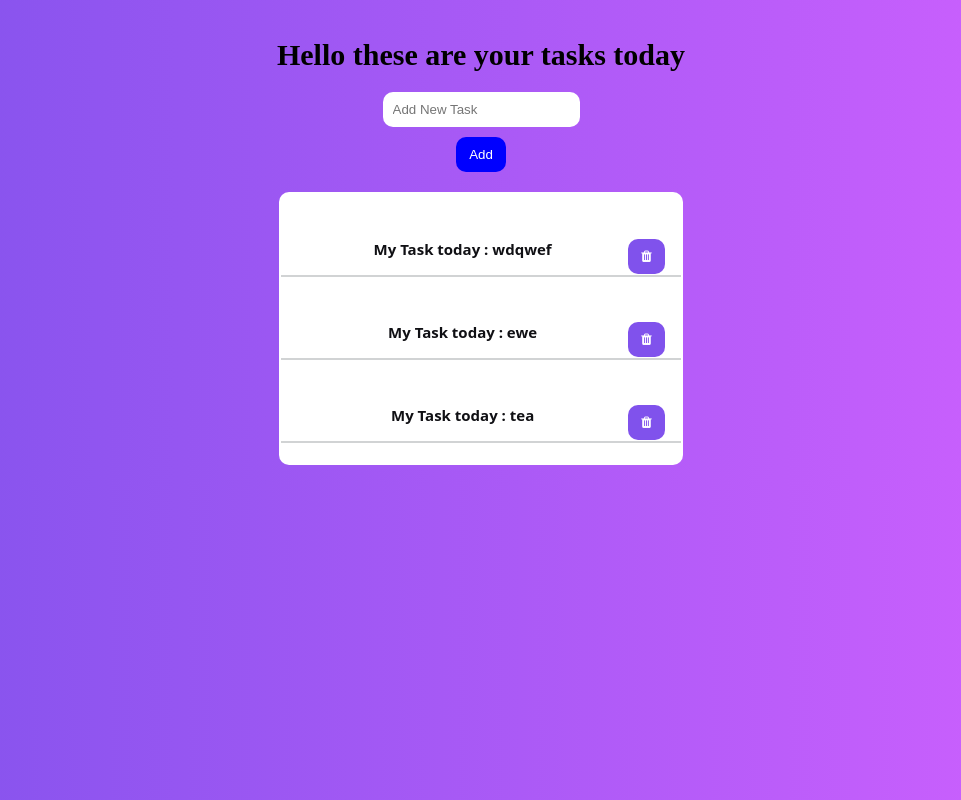
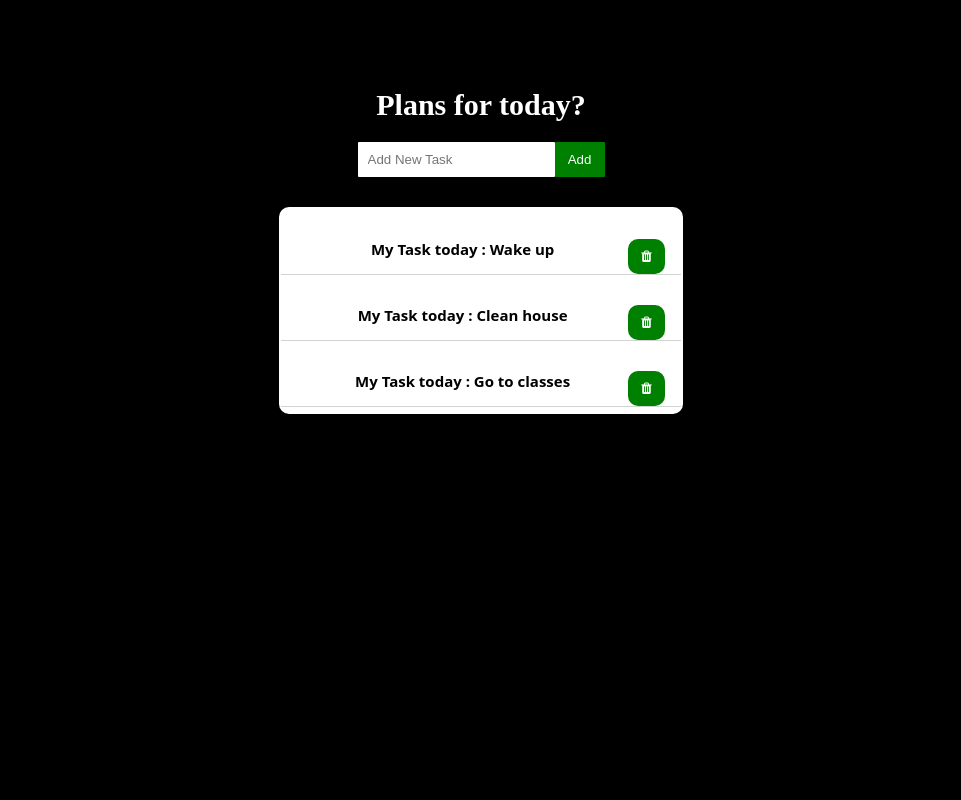
Before and after one commit to gabrielblue/Todolidt, a React (Create React App) app: page / in a window 1280 px wide. Shown: the whole page, without its empty margins (159-1120 px from the left). Built offline with nearby package versions, Linux system fonts and the light colour scheme; data requests are answered from the project's data file.

Commit message:
First commit

```diff
--- a/data/db.json
+++ b/data/db.json
@@ -1,16 +1,16 @@
 {
   "todos": [
     {
-      "id": "5d91",
-      "title": "wdqwef"
+      "id": "98b6",
+      "title": "Wake up"
     },
     {
-      "id": "cb37",
-      "title": "ewe"
+      "id": "db2a",
+      "title": "Clean house"
     },
     {
-      "id": "2e14",
-      "title": "tea"
+      "id": "d116",
+      "title": "Go to classes"
     }
   ]
 }
--- a/public/index.html
+++ b/public/index.html
@@ -14,9 +14,7 @@
     <link rel="apple-touch-icon" href="%PUBLIC_URL%/logo192.png" />
     <style>
       body{
-        background: linear-gradient(90deg,
-          #8052ec,
-          #d161ff);
+        background-color: black;
       }
     </style>
     <!--
--- a/src/App.css
+++ b/src/App.css
@@ -1,5 +1,6 @@
 .App {
   text-align: center;
+
 }
 
 .App-logo {
@@ -14,7 +15,7 @@
 }
 
 .App-header {
-  background-color: #282c34;
+  background-color: wheat;
   min-height: 100vh;
   display: flex;
   flex-direction: column;
--- a/src/components/Home.js
+++ b/src/components/Home.js
@@ -4,7 +4,7 @@ import TodoForm from "./TodoForm";
 const Home = () => {
     return (
         <div className="home">
-            <h1>Hello these are your tasks today</h1>
+            <h1>Plans for today?</h1>
             <div>
             <TodoForm/>
             <TodoList />
--- a/src/components/TodoForm.js
+++ b/src/components/TodoForm.js
@@ -23,7 +23,7 @@ const TodoForm = () => {
                 autoClose: 3000,
             })
         } else (
-        axios.post('http://localhost:5000/todos', data)
+        axios.post('http://localhost:4000/todos', data)
             .then(res => {
                 toast.success('New todo has been created successfully', {
                     position: toast.POSITION.TOP_RIGHT,
@@ -42,17 +42,20 @@ const TodoForm = () => {
     return (
         <form onSubmit={handleSubmit}>
         <div className="form">
+            <div className="combined-input">
                 <input
                     name="title"
                     type="text"
                     value={data.title}
                     onChange={handleChange}
-                    placeholder="Add New Task" />
-
+                    placeholder="Add New Task"
+                />
                 <button type="submit">Add</button>
+            </div>
         </div>
         <ToastContainer/>
     </form>
+
     )
 }
 
--- a/src/components/TodoList.js
+++ b/src/components/TodoList.js
@@ -4,9 +4,8 @@ import { useHistory } from "react-router-dom";
 import axios from "axios";
 import UseFetch from "./UseFetch";
 
-
 const TodoList = () => {
-    const { data: todos } = UseFetch('http://localhost:5000/todos'); // Removed id from URL
+    const { data: todos } = UseFetch('http://localhost:4000/todos');
     const history = useHistory();
 
     const handleClick = (e, id) => {
@@ -15,8 +14,9 @@ const TodoList = () => {
     }
 
     const handleDelete = (id) => {
+        window.location.reload(true)
 
-        axios.delete('http://localhost:5000/todos/' + id)
+        axios.delete('http://localhost:4000/todos/' + id)
             .then(res => {
                 alert('Todo Deleted Successfully');
                 history.push('/' );
--- a/src/index.css
+++ b/src/index.css
@@ -5,7 +5,7 @@
 }
 .content {
 
-          padding: 10px;
+          padding: 60px;
 }
 
 .navbar{
@@ -14,10 +14,10 @@
   max-width: 900px;
   margin: 0 auto;
   align-items: center;
-  border-bottom: 3px solid #ccc ;
+  border-bottom: 3px solid black ;
 }
 .navbar h1{
-  color: rebeccapurple;
+  color: white;
   font-size: 25px;
   font-weight: 900;
 }
@@ -32,7 +32,7 @@
   font-weight: 900;
 }
 .navbar a:hover{
-  color: blue;
+  color: white;
 }
 
 .home{
@@ -45,6 +45,7 @@
 .home h1{
   font-weight: bolder;
   font-size: 30px;
+  color: white;
 }
 
 .todoList{
@@ -56,7 +57,7 @@
   font-size: x-large;
   font-family:system-ui, -apple-system, BlinkMacSystemFont, 'Segoe UI', Roboto, Oxygen, Ubuntu, Cantarell, 'Open Sans', 'Helvetica Neue', sans-serif;
   font-weight: 900;
-  color: black !important;
+  color: white !important;
   background-color: white;
 }
 .form{
@@ -66,9 +67,10 @@
   justify-content: center;
 }
 .form input {
-  margin-bottom: 10px;
+  margin-bottom: 30px;
   padding: 10px;
-  border-radius: 10px;
+  border-radius: 1px;
+  background-color: white;
   outline: none;
   border: none;
   cursor: pointer;
@@ -76,8 +78,8 @@
 }
 .form button{
   padding: 10px;
-  border-radius: 10px;
-  background-color: blue !important;
+  border-radius: 1px;
+  background-color: green !important;
   color: white;
   margin-bottom: 20px;
   border: none;
@@ -88,26 +90,21 @@
 
 .preview {
   padding: 10px 16px;
-  margin: 20px 0;
-  border-bottom: 2px solid #d1d3d4;
+  margin: 5px 0;
+  border-bottom: 1px solid #d1d3d4;
 }
-
-.preview:hover {
-  box-shadow: 1px 3px 5px rgba(0, 0, 0, 0.1);
-}
-
 .preview h3 {
   font-size: 15px;
-  color: rgb(16, 16, 20) !important;
-  margin-bottom: 6px;
+  color: black !important;
+  margin-bottom: 5px;
 }
 .preview a{
   text-decoration: none !important;
 }
 .preview button {
-  padding: 5px;
+  padding: 10px;
   border-radius: 10px;
-  background-color: #8052ec ;
+  background-color: green ;
   color: white;
   position: relative;
   float: right;
--- a/src/index.js
+++ b/src/index.js
@@ -11,7 +11,4 @@ root.render(
   </React.StrictMode>
 );
 
-// If you want to start measuring performance in your app, pass a function
-// to log results (for example: reportWebVitals(console.log))
-// or send to an analytics endpoint. Learn more: https://bit.ly/CRA-vitals
 reportWebVitals();
```
Lines whose indentation alone changed are shown as unchanged.
